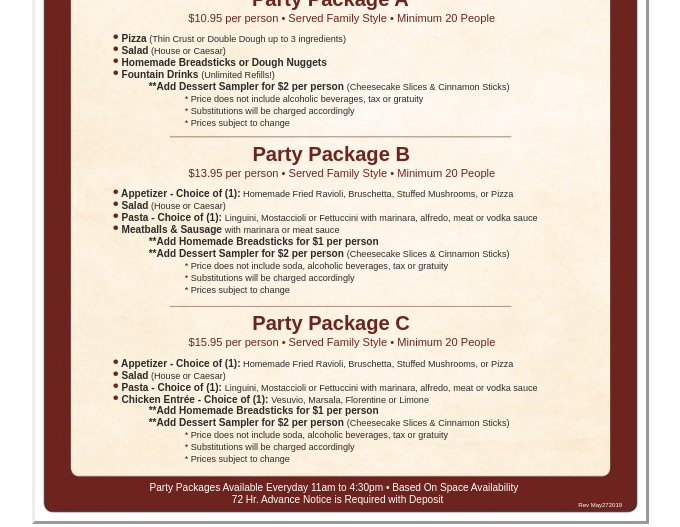
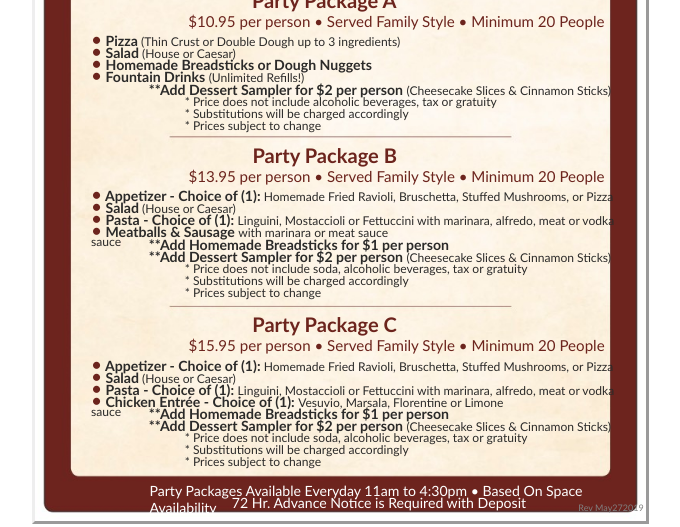
Before and after one commit to Darthseid/Diner-Website, a plain HTML site: page HTML/party_menu.html in a window 1280 px wide. Shown: the part 273-800 px from the top of the page, without its empty margins (303-983 px from the left). Drawn offline with Linux system fonts and the light colour scheme.

Commit message:
Added experimental changes.

```diff
--- a/HTML/party_menu.html
+++ b/HTML/party_menu.html
@@ -3,34 +3,34 @@
 <title>Vita Bella Pizza Party Packages</title>
 <style type="text/css">
 <!--
-span.cls_003{font-family:Arial,serif;font-size:27.1px;color:rgb(255,212,74);font-weight:bold;font-style:normal;text-decoration: none}
-div.cls_003{font-family:Arial,serif;font-size:27.1px;color:rgb(255,212,74);font-weight:bold;font-style:normal;text-decoration: none}
-span.cls_004{font-family:Arial,serif;font-size:21.1px;color:rgb(254,255,255);font-weight:bold;font-style:normal;text-decoration: none}
-div.cls_004{font-family:Arial,serif;font-size:21.1px;color:rgb(254,255,255);font-weight:bold;font-style:normal;text-decoration: none}
-span.cls_005{font-family:Arial,serif;font-size:27.1px;color:rgb(254,255,255);font-weight:bold;font-style:normal;text-decoration: none}
-div.cls_005{font-family:Arial,serif;font-size:27.1px;color:rgb(254,255,255);font-weight:bold;font-style:normal;text-decoration: none}
-span.cls_006{font-family:Arial,serif;font-size:18.1px;color:rgb(254,255,255);font-weight:bold;font-style:normal;text-decoration: none}
-div.cls_006{font-family:Arial,serif;font-size:18.1px;color:rgb(254,255,255);font-weight:bold;font-style:normal;text-decoration: none}
-span.cls_002{font-family:Arial,serif;font-size:11.6px;color:rgb(43,42,41);font-weight:normal;font-style:normal;text-decoration: none}
-div.cls_002{font-family:Arial,serif;font-size:11.6px;color:rgb(43,42,41);font-weight:normal;font-style:normal;text-decoration: none}
-span.cls_007{font-family:Arial,serif;font-size:14.4px;color:rgb(43,42,41);font-weight:normal;font-style:normal;text-decoration: none}
-div.cls_007{font-family:Arial,serif;font-size:14.4px;color:rgb(43,42,41);font-weight:normal;font-style:normal;text-decoration: none}
-span.cls_008{font-family:Arial,serif;font-size:30.8px;color:rgb(255,212,74);font-weight:bold;font-style:normal;text-decoration: none}
-div.cls_008{font-family:Arial,serif;font-size:30.8px;color:rgb(255,212,74);font-weight:bold;font-style:normal;text-decoration: none}
-span.cls_009{font-family:Arial,serif;font-size:20.1px;color:rgb(108,36,29);font-weight:bold;font-style:normal;text-decoration: none}
-div.cls_009{font-family:Arial,serif;font-size:20.1px;color:rgb(108,36,29);font-weight:bold;font-style:normal;text-decoration: none}
-span.cls_010{font-family:Arial,serif;font-size:11.1px;color:rgb(108,36,29);font-weight:normal;font-style:normal;text-decoration: none}
-div.cls_010{font-family:Arial,serif;font-size:11.1px;color:rgb(108,36,29);font-weight:normal;font-style:normal;text-decoration: none}
-span.cls_011{font-family:Arial,serif;font-size:17.1px;color:rgb(108,36,29);font-weight:normal;font-style:normal;text-decoration: none}
-div.cls_011{font-family:Arial,serif;font-size:17.1px;color:rgb(108,36,29);font-weight:normal;font-style:normal;text-decoration: none}
-span.cls_012{font-family:Arial,serif;font-size:10.1px;color:rgb(43,42,41);font-weight:bold;font-style:normal;text-decoration: none}
-div.cls_012{font-family:Arial,serif;font-size:10.1px;color:rgb(43,42,41);font-weight:bold;font-style:normal;text-decoration: none}
-span.cls_013{font-family:Arial,serif;font-size:9.1px;color:rgb(43,42,41);font-weight:normal;font-style:normal;text-decoration: none}
-div.cls_013{font-family:Arial,serif;font-size:9.1px;color:rgb(43,42,41);font-weight:normal;font-style:normal;text-decoration: none}
-span.cls_014{font-family:Arial,serif;font-size:10.1px;color:rgb(254,255,255);font-weight:normal;font-style:normal;text-decoration: none}
-div.cls_014{font-family:Arial,serif;font-size:10.1px;color:rgb(254,255,255);font-weight:normal;font-style:normal;text-decoration: none}
-span.cls_015{font-family:Arial,serif;font-size:6.0px;color:rgb(254,255,255);font-weight:normal;font-style:normal;text-decoration: none}
-div.cls_015{font-family:Arial,serif;font-size:6.0px;color:rgb(254,255,255);font-weight:normal;font-style:normal;text-decoration: none}
+span.cls_003{font-family:Calibri,serif;font-size:32.1px;color:rgb(255,212,74);font-weight:bold;font-style:normal;text-decoration: none}
+div.cls_003{font-family:Calibri,serif;font-size:27.1px;color:rgb(255,212,74);font-weight:bold;font-style:normal;text-decoration: none}
+span.cls_004{font-family:Calibri,serif;font-size:26.1px;color:rgb(254,255,255);font-weight:bold;font-style:normal;text-decoration: none}
+div.cls_004{font-family:Calibri,serif;font-size:28.1px;color:rgb(254,255,255);font-weight:bold;font-style:normal;text-decoration: none}
+span.cls_005{font-family:Calibri,serif;font-size:27.1px;color:rgb(254,255,255);font-weight:bold;font-style:normal;text-decoration: none}
+div.cls_005{font-family:Calibri,serif;font-size:27.1px;color:rgb(254,255,255);font-weight:bold;font-style:normal;text-decoration: none}
+span.cls_006{font-family:Calibri,serif;font-size:29.1px;color:rgb(254,255,255);font-weight:bold;font-style:normal;text-decoration: none}
+div.cls_006{font-family:Calibri,serif;font-size:18.1px;color:rgb(254,255,255);font-weight:bold;font-style:normal;text-decoration: none}
+span.cls_002{font-family:Calibri,serif;font-size:11.6px;color:rgb(43,42,41);font-weight:normal;font-style:normal;text-decoration: none}
+div.cls_002{font-family:Calibri,serif;font-size:11.6px;color:rgb(43,42,41);font-weight:normal;font-style:normal;text-decoration: none}
+span.cls_007{font-family:Calibri,serif;font-size:14.4px;color:rgb(43,42,41);font-weight:normal;font-style:normal;text-decoration: none}
+div.cls_007{font-family:Calibri,serif;font-size:14.4px;color:rgb(43,42,41);font-weight:normal;font-style:normal;text-decoration: none}
+span.cls_008{font-family:Calibri,serif;font-size:40.8px;color:rgb(255,212,74);font-weight:bold;font-style:normal;text-decoration: none}
+div.cls_008{font-family:Calibri,serif;font-size:30.8px;color:rgb(255,212,74);font-weight:bold;font-style:normal;text-decoration: none}
+span.cls_009{font-family:Calibri,serif;font-size:20.1px;color:rgb(108,36,29);font-weight:bold;font-style:normal;text-decoration: none}
+div.cls_009{font-family:Calibri,serif;font-size:20.1px;color:rgb(108,36,29);font-weight:bold;font-style:normal;text-decoration: none}
+span.cls_010{font-family:Calibri,serif;font-size:15.1px;color:rgb(108,36,29);font-weight:normal;font-style:normal;text-decoration: none}
+div.cls_010{font-family:Calibri,serif;font-size:15.1px;color:rgb(108,36,29);font-weight:normal;font-style:normal;text-decoration: none}
+span.cls_011{font-family:Calibri,serif;font-size:19.1px;color:rgb(108,36,29);font-weight:normal;font-style:normal;text-decoration: none}
+div.cls_011{font-family:Calibri,serif;font-size:17.1px;color:rgb(108,36,29);font-weight:normal;font-style:normal;text-decoration: none}
+span.cls_012{font-family:Calibri,serif;font-size:14.1px;color:rgb(43,42,41);font-weight:bold;font-style:normal;text-decoration: none}
+div.cls_012{font-family:Calibri,serif;font-size:14.1px;color:rgb(43,42,41);font-weight:bold;font-style:normal;text-decoration: none}
+span.cls_013{font-family:Calibri,serif;font-size:12.1px;color:rgb(43,42,41);font-weight:normal;font-style:normal;text-decoration: none}
+div.cls_013{font-family:Calibri,serif;font-size:12.1px;color:rgb(43,42,41);font-weight:normal;font-style:normal;text-decoration: none}
+span.cls_014{font-family:Calibri,serif;font-size:14.1px;color:rgb(254,255,255);font-weight:normal;font-style:normal;text-decoration: none}
+div.cls_014{font-family:Calibri,serif;font-size:13.1px;color:rgb(254,255,255);font-weight:normal;font-style:normal;text-decoration: none}
+span.cls_015{font-family:Calibri,serif;font-size:9.0px;color:gray;font-weight:normal;font-style:normal;text-decoration: none}
+div.cls_015{font-family:Calibri,serif;font-size:9.0px;color:gray;font-weight:normal;font-style:normal;text-decoration: none}
 -->
 </style>
 </head>
@@ -49,20 +49,20 @@ div.cls_015{font-family:Arial,serif;font-size:6.0px;color:rgb(254,255,255);font-
 <div style="position:absolute;left:58.57px;top:204.72px" class="cls_008"><span class="cls_008">Dining Room Party Packages</span></div>
 <div style="position:absolute;left:216.93px;top:257.81px" class="cls_009"><span class="cls_009">Party Package A</span></div>
 <div style="position:absolute;left:153.28px;top:281.61px" class="cls_010"><span class="cls_010">$10.95 per person • Served Family Style • Minimum 20 People</span></div>
-<div style="position:absolute;left:77.69px;top:297.10px" class="cls_011"><span class="cls_011">•</span><span class="cls_012"> Pizza</span><span class="cls_013"> (Thin Crust or Double Dough up to 3 ingredients)</span></div>
-<div style="position:absolute;left:77.69px;top:309.10px" class="cls_011"><span class="cls_011">•</span><span class="cls_012"> Salad</span><span class="cls_013"> (House or Caesar)</span></div>
-<div style="position:absolute;left:77.69px;top:321.10px" class="cls_011"><span class="cls_011">•</span><span class="cls_012"> Homemade Breadsticks or Dough Nuggets</span></div>
-<div style="position:absolute;left:77.69px;top:333.10px" class="cls_011"><span class="cls_011">•</span><span class="cls_012"> Fountain Drinks </span><span class="cls_013">(Unlimited Refills!)</span></div>
+<div style="position:absolute;left:56px;top:297.10px" class="cls_011"><span class="cls_011">•</span><span class="cls_012"> Pizza</span><span class="cls_013"> (Thin Crust or Double Dough up to 3 ingredients)</span></div>
+<div style="position:absolute;left:56px;top:309.10px" class="cls_011"><span class="cls_011">•</span><span class="cls_012"> Salad</span><span class="cls_013"> (House or Caesar)</span></div>
+<div style="position:absolute;left:56px;top:321.10px" class="cls_011"><span class="cls_011">•</span><span class="cls_012"> Homemade Breadsticks or Dough Nuggets</span></div>
+<div style="position:absolute;left:56px;top:333.10px" class="cls_011"><span class="cls_011">•</span><span class="cls_012"> Fountain Drinks </span><span class="cls_013">(Unlimited Refills!)</span></div>
 <div style="position:absolute;left:113.69px;top:350.60px" class="cls_012"><span class="cls_012">**Add Dessert Sampler for $2 per person </span><span class="cls_013">(Cheesecake Slices & Cinnamon Sticks)</span></div>
 <div style="position:absolute;left:149.69px;top:363.60px" class="cls_013"><span class="cls_013">* Price does not include alcoholic beverages, tax or gratuity</span></div>
-<div style="position:absolute;left:149.69px;top:375.60px" class="cls_013"><span class="cls_013">* Substitutions will be charged accordingly</span></div>
-<div style="position:absolute;left:149.69px;top:387.60px" class="cls_013"><span class="cls_013">* Prices subject to change</span></div>
+<div style="position:absolute;left:149.69px;top:375.56px" class="cls_013"><span class="cls_013">* Substitutions will be charged accordingly</span></div>
+<div style="position:absolute;left:149.69px;top:387.56px" class="cls_013"><span class="cls_013">* Prices subject to change</span></div>
 <div style="position:absolute;left:217.41px;top:413.12px" class="cls_009"><span class="cls_009">Party Package B</span></div>
 <div style="position:absolute;left:153.43px;top:436.91px" class="cls_010"><span class="cls_010">$13.95 per person • Served Family Style • Minimum 20 People</span></div>
-<div style="position:absolute;left:77.69px;top:452.41px" class="cls_011"><span class="cls_011">•</span><span class="cls_012"> Appetizer - Choice of (1):</span><span class="cls_013"> Homemade Fried Ravioli, Bruschetta, Stuffed Mushrooms, or Pizza</span></div>
-<div style="position:absolute;left:77.69px;top:464.41px" class="cls_011"><span class="cls_011">•</span><span class="cls_012"> Salad</span><span class="cls_013"> (House or Caesar)</span></div>
-<div style="position:absolute;left:77.69px;top:476.41px" class="cls_011"><span class="cls_011">•</span><span class="cls_012"> Pasta - Choice of (1): </span><span class="cls_013">Linguini, Mostaccioli or Fettuccini with marinara, alfredo, meat or vodka sauce</span></div>
-<div style="position:absolute;left:77.69px;top:488.41px" class="cls_011"><span class="cls_011">•</span><span class="cls_012"> Meatballs & Sausage </span><span class="cls_013">with marinara or meat sauce</span></div>
+<div style="position:absolute;left:56px;top:452.41px" class="cls_011"><span class="cls_011">•</span><span class="cls_012"> Appetizer - Choice of (1):</span><span class="cls_013"> Homemade Fried Ravioli, Bruschetta, Stuffed Mushrooms, or Pizza</span></div>
+<div style="position:absolute;left:56px;top:464.41px" class="cls_011"><span class="cls_011">•</span><span class="cls_012"> Salad</span><span class="cls_013"> (House or Caesar)</span></div>
+<div style="position:absolute;left:56px;top:476.41px" class="cls_011"><span class="cls_011">•</span><span class="cls_012"> Pasta - Choice of (1): </span><span class="cls_013">Linguini, Mostaccioli or Fettuccini with marinara, alfredo, meat or vodka sauce</span></div>
+<div style="position:absolute;left:56px;top:488.41px" class="cls_011"><span class="cls_011">•</span><span class="cls_012"> Meatballs & Sausage </span><span class="cls_013">with marinara or meat sauce</span></div>
 <div style="position:absolute;left:113.69px;top:505.91px" class="cls_012"><span class="cls_012">**Add Homemade Breadsticks for $1 per person</span></div>
 <div style="position:absolute;left:113.69px;top:517.91px" class="cls_012"><span class="cls_012">**Add Dessert Sampler for $2 per person </span><span class="cls_013">(Cheesecake Slices & Cinnamon Sticks)</span></div>
 <div style="position:absolute;left:149.69px;top:530.91px" class="cls_013"><span class="cls_013">* Price does not include soda, alcoholic beverages, tax or gratuity</span></div>
@@ -70,10 +70,10 @@ div.cls_015{font-family:Arial,serif;font-size:6.0px;color:rgb(254,255,255);font-
 <div style="position:absolute;left:149.69px;top:554.90px" class="cls_013"><span class="cls_013">* Prices subject to change</span></div>
 <div style="position:absolute;left:217.31px;top:582.28px" class="cls_009"><span class="cls_009">Party Package C</span></div>
 <div style="position:absolute;left:153.51px;top:606.08px" class="cls_010"><span class="cls_010">$15.95 per person • Served Family Style • Minimum 20 People</span></div>
-<div style="position:absolute;left:77.69px;top:621.57px" class="cls_011"><span class="cls_011">•</span><span class="cls_012"> Appetizer - Choice of (1):</span><span class="cls_013"> Homemade Fried Ravioli, Bruschetta, Stuffed Mushrooms, or Pizza</span></div>
-<div style="position:absolute;left:77.69px;top:633.57px" class="cls_011"><span class="cls_011">•</span><span class="cls_012"> Salad</span><span class="cls_013"> (House or Caesar)</span></div>
-<div style="position:absolute;left:77.69px;top:645.57px" class="cls_011"><span class="cls_011">•</span><span class="cls_012"> Pasta - Choice of (1): </span><span class="cls_013">Linguini, Mostaccioli or Fettuccini with marinara, alfredo, meat or vodka  sauce</span></div>
-<div style="position:absolute;left:77.69px;top:657.57px" class="cls_011"><span class="cls_011">•</span><span class="cls_012"> Chicken Entrée - Choice of (1): </span><span class="cls_013">Vesuvio, Marsala, Florentine or Limone</span></div>
+<div style="position:absolute;left:56px;top:621.57px" class="cls_011"><span class="cls_011">•</span><span class="cls_012"> Appetizer - Choice of (1):</span><span class="cls_013"> Homemade Fried Ravioli, Bruschetta, Stuffed Mushrooms, or Pizza</span></div>
+<div style="position:absolute;left:56px;top:633.57px" class="cls_011"><span class="cls_011">•</span><span class="cls_012"> Salad</span><span class="cls_013"> (House or Caesar)</span></div>
+<div style="position:absolute;left:56px;top:645.57px" class="cls_011"><span class="cls_011">•</span><span class="cls_012"> Pasta - Choice of (1): </span><span class="cls_013">Linguini, Mostaccioli or Fettuccini with marinara, alfredo, meat or vodka  sauce</span></div>
+<div style="position:absolute;left:56px;top:657.57px" class="cls_011"><span class="cls_011">•</span><span class="cls_012"> Chicken Entrée - Choice of (1): </span><span class="cls_013">Vesuvio, Marsala, Florentine or Limone</span></div>
 <div style="position:absolute;left:113.69px;top:675.07px" class="cls_012"><span class="cls_012">**Add Homemade Breadsticks for $1 per person</span></div>
 <div style="position:absolute;left:113.69px;top:687.07px" class="cls_012"><span class="cls_012">**Add Dessert Sampler for $2 per person </span><span class="cls_013">(Cheesecake Slices & Cinnamon Sticks)</span></div>
 <div style="position:absolute;left:149.69px;top:700.07px" class="cls_013"><span class="cls_013">* Price does not include soda, alcoholic beverages, tax or gratuity</span></div>
```
